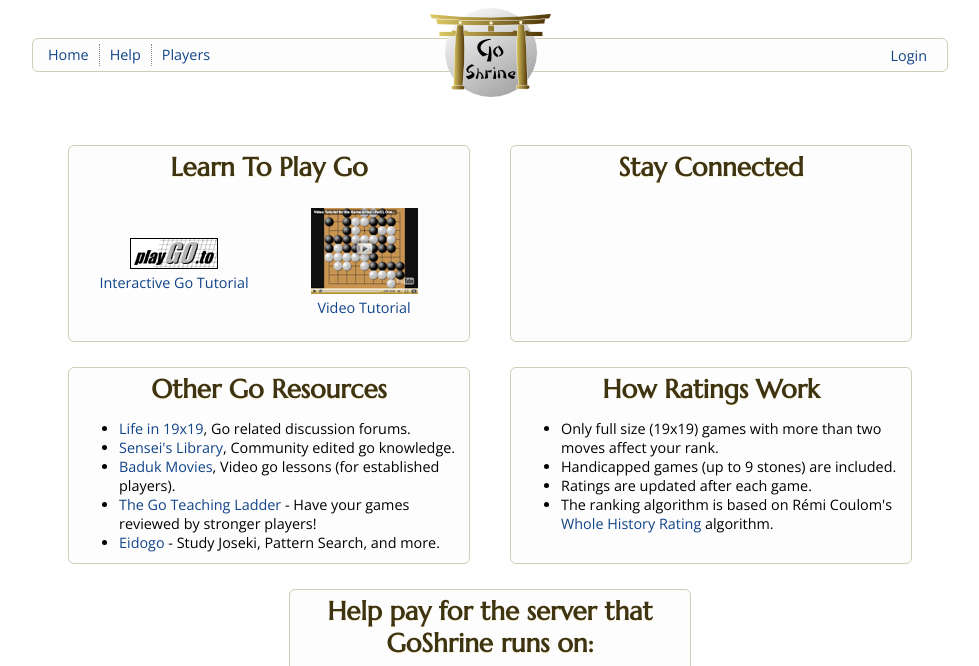
After one commit to goshrine-org/goshrine, a Django app: template home/templates/home/about.html in a window 1280 px wide. The commit adds this page. Shown: the top 666 px of the page, without its empty margins (150-1129 px from the left). Run offline with Django 3.2, Linux system fonts and the light colour scheme; the template is opened without the code that fills it, so the values that code supplies are empty; some libraries are stand-ins or nearby versions.

Commit message:
Added about page.
Signed-off-by: Ronald Huizer <rhuizer@hexpedition.com>

```diff
--- a/goshrine/urls.py
+++ b/goshrine/urls.py
@@ -23,6 +23,7 @@ from users import views as users_views
 
 urlpatterns = [
     re_path('^/?$',            home_views.index),
+    re_path('^about/?$',       home_views.about),
        path('admin',           admin.site.urls),
        path('home',            include('home.urls')),
     re_path('^login/?$',       users_views.sign_in),
--- /dev/null
+++ b/home/templates/home/about.html
@@ -0,0 +1,70 @@
+{% extends "base.html" %}
+{% load static %}
+{% block content %}
+<div id="about">
+  <div id="learning" class="main_box">
+    <h2 class="main_category">Learn To Play Go</h2>
+    <div id="playtogo_link">
+      <a href="http://playgo.to/iwtg/en/">
+        <img alt="Playgoto" border="0" src="{% static "/playgoto.png" %}" />
+        <br/>Interactive Go Tutorial
+      </a>
+    </div>
+    <div>
+      <a href="/welcome/video_intro">
+        <img alt="Video_thumbnail" border="0" src="{% static "/video_thumbnail.png" %}" />
+        <br/>Video Tutorial
+      </a>
+    </div>
+  </div>
+
+  <div id="connect" class="main_box">
+    <h2 class="main_category connected">Stay Connected</h2>
+    <div class="google_plus_widget">
+      <g:plus href="https://plus.google.com/114343939316877293208" size="badge"></g:plus>
+    </div>
+  </div>
+
+  <div id="rating" style="clear: left;" class="main_box">
+    <h2 class="main_category">Other Go Resources</h2>
+    <ul>
+      <li><a href="http://www.lifein19x19.com/">Life in 19x19</a>, Go related discussion forums.</li>
+      <li><a href="http://senseis.xmp.net/">Sensei&#x27;s Library</a>, Community edited go knowledge.</li>
+      <li><a href="http://badukmovies.com/">Baduk Movies</a>, Video go lessons (for established players).</li>
+      <li><a href="http://gtl.xmp.net/">The Go Teaching Ladder</a> - Have your games reviewed by stronger players!</li>
+      <li><a href="http://eidogo.com//">Eidogo</a> - Study Joseki, Pattern Search, and more.</li>
+    </ul>
+  </div>
+
+  <div id="rating" class="main_box">
+    <h2 class="main_category">How Ratings Work</h2>
+    <ul>
+      <li>Only full size (19x19) games with more than two moves affect your rank.</li>
+      <li>Handicapped games (up to 9 stones) are included.</li>
+      <li>Ratings are updated after each game.</li>
+      <li>The ranking algorithm is based on Rémi Coulom's
+          <a href="http://remi.coulom.free.fr/WHR/">Whole History Rating</a>
+          algorithm.
+      </li>
+    </ul>
+  </div>
+
+  <div style="clear:left;"></div>
+  <div id="about_site" class="main_box">
+    <h2 class="main_category">Help pay for the server that GoShrine runs on:</h2>
+    <form action="https://www.paypal.com/cgi-bin/webscr" method="post">
+    <input type="hidden" name="cmd" value="_s-xclick">
+    <input type="hidden" name="image_url" value="{% static "torii_small.png" %}">
+    <input type="hidden" name="hosted_button_id" value="DSPMMTKY98QHQ">
+    <input type="image" src="https://www.paypal.com/en_US/i/btn/btn_donate_LG.gif" border="0" name="submit" alt="PayPal - The safer, easier way to pay online!">
+    <img alt="" border="0" src="https://www.paypal.com/en_US/i/scr/pixel.gif" width="1" height="1">
+    </form>
+    <div style="text-align:center;padding-top: 10px">
+      BitCoin:
+      <a href="http://blockexplorer.com/address/13NQLu8CcBqdBxSGoT6MYqJUWUcbbBVc8J">
+        13NQLu8CcBqdBxSGoT6MYqJUWUcbbBVc8J
+      </a>
+    </div>
+  </div>
+</div>
+{% endblock %}
--- a/home/views.py
+++ b/home/views.py
@@ -4,3 +4,7 @@ from common import flash
 def index(request):
     flashes = flash.flashes_get(request)
     return render(request, 'home/index.html', {'flashes': flashes})
+
+def about(request):
+    flashes = flash.flashes_get(request)
+    return render(request, 'home/about.html', {'flashes': flashes})
--- a/templates/base.html
+++ b/templates/base.html
@@ -15,6 +15,7 @@
   <meta content="authenticity_token" name="csrf-param" />
   <meta content="{{csrf_token}}" name="csrf-token" />
   <link href="/application.css" media="all" rel="stylesheet" type="text/css" />
+  <script type="text/javascript" src="https://apis.google.com/js/plusone.js"></script>
   <script src="{% static "channels/js/websocketbridge.js" %}" type="text/javascript"></script>
   <script src="{% static "application.js" %}" type="text/javascript"></script>
 
```
Also changed, not shown: static/playgoto.png (added), static/video_thumbnail.png (added).
